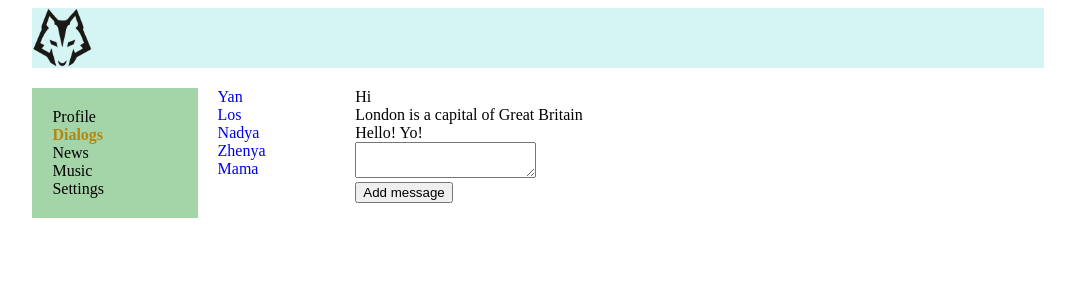
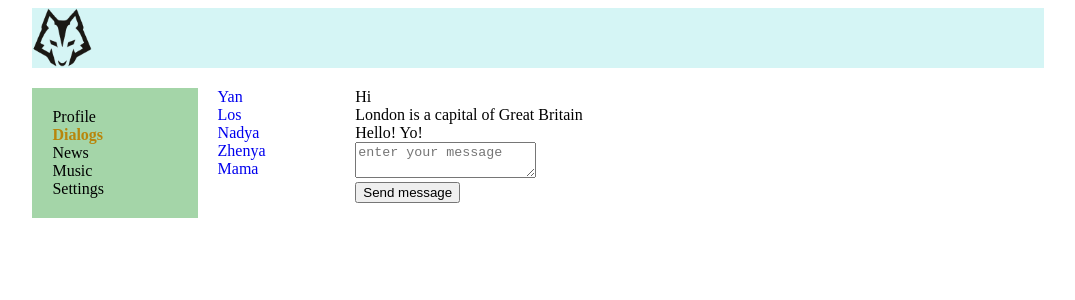
Before and after one commit to JudgEby/social-network-ts, a React (Create React App) app: page /dialogs in a window 1280 px wide. Shown: the top 300 px of the page, without its empty margins (102-1177 px from the left). Built offline with nearby package versions, Linux system fonts and the light colour scheme.

Commit message:
Completed lesson 41

```diff
--- a/src/App.tsx
+++ b/src/App.tsx
@@ -16,14 +16,7 @@ type AppType = {
   dispatch: DispatchType
 }
 
-function App({
-  state: {
-    profilePage,
-    messagesPage,
-    temp: { postTextareaValue },
-  },
-  dispatch,
-}: AppType) {
+function App({ state: { profilePage, dialogsPage }, dispatch }: AppType) {
   return (
     <BrowserRouter>
       <div className={'app-wrapper'}>
@@ -33,16 +26,12 @@ function App({
           <Route
             path={'/profile'}
             render={() => (
-              <Profile
-                profilePage={profilePage}
-                dispatch={dispatch}
-                postTextareaValue={postTextareaValue}
-              />
+              <Profile profilePage={profilePage} dispatch={dispatch} />
             )}
           />
           <Route
             path={'/dialogs'}
-            render={() => <Dialogs state={messagesPage} />}
+            render={() => <Dialogs state={dialogsPage} dispatch={dispatch} />}
           />
           <Route path={'/news'} component={News} />
           <Route path={'/music'} component={Music} />
--- a/src/components/Dialogs/Dialogs.tsx
+++ b/src/components/Dialogs/Dialogs.tsx
@@ -1,15 +1,22 @@
-import React from 'react'
+import React, { ChangeEvent } from 'react'
 import s from './Dialogs.module.css'
 import DialogItem from './DialogItem/DialogItem'
 import Message from './Message/Message'
+import { DispatchType } from '../../redux/state'
+import {
+  sendMessageActionCreator,
+  updateNewMessageBodyActionCreator,
+} from '../../redux/dialogs-reducer'
 
 type DialogsPT = {
   state: SatePT
+  dispatch: DispatchType
 }
 
 type SatePT = {
   dialogs: Array<DialogsFromPropsPT>
   messages: Array<MessagesPT>
+  newMessageBody: string
 }
 
 type DialogsFromPropsPT = {
@@ -22,7 +29,10 @@ type MessagesPT = {
   message: string
 }
 
-const Dialogs = ({ state: { dialogs, messages } }: DialogsPT) => {
+const Dialogs = ({
+  state: { dialogs, messages, newMessageBody },
+  dispatch,
+}: DialogsPT) => {
   const dialogsElements = dialogs.map((dialog) => (
     <DialogItem key={dialog.id} name={dialog.name} id={dialog.id} />
   ))
@@ -31,11 +41,14 @@ const Dialogs = ({ state: { dialogs, messages } }: DialogsPT) => {
     <Message key={message.id} message={message.message} id={message.id} />
   ))
 
-  const newMessageElement = React.createRef<HTMLTextAreaElement>()
+  const onSendMessageClick = () => {
+    if (newMessageBody) {
+      dispatch(sendMessageActionCreator())
+    }
+  }
 
-  const addPost = () => {
-    let text = newMessageElement.current?.value
-    console.log(text)
+  const onNewMessageChange = (e: ChangeEvent<HTMLTextAreaElement>) => {
+    dispatch(updateNewMessageBodyActionCreator(e.currentTarget.value))
   }
 
   return (
@@ -43,9 +56,13 @@ const Dialogs = ({ state: { dialogs, messages } }: DialogsPT) => {
       <div className={s.dialogsItems}>{dialogsElements}</div>
       <div>
         <div className={s.messages}>{messagesElements}</div>
-        <textarea ref={newMessageElement} />
+        <textarea
+          placeholder={'enter your message'}
+          value={newMessageBody}
+          onChange={onNewMessageChange}
+        />
         <div>
-          <button onClick={addPost}>Add message</button>
+          <button onClick={onSendMessageClick}>Send message</button>
         </div>
       </div>
     </div>
--- a/src/components/Profile/MyPosts/MyPosts.tsx
+++ b/src/components/Profile/MyPosts/MyPosts.tsx
@@ -1,12 +1,11 @@
 import React, { ChangeEvent } from 'react'
 import s from './MyPosts.module.css'
 import Post from './Post/Post'
+import { DispatchType, PostType } from '../../../redux/state'
 import {
   addPostActionCreator,
-  DispatchType,
-  PostType,
   updateNewPostTextActionCreator,
-} from '../../../redux/state'
+} from '../../../redux/profile-reducer'
 
 type MyPostsPT = {
   posts: PostType[]
--- a/src/components/Profile/Profile.tsx
+++ b/src/components/Profile/Profile.tsx
@@ -7,13 +7,11 @@ import { DispatchType, ProfilePageType } from '../../redux/state'
 type ProfilePT = {
   profilePage: ProfilePageType
   dispatch: DispatchType
-  postTextareaValue: string
 }
 
 const Profile = ({
-  profilePage: { posts },
+  profilePage: { posts, postTextareaValue },
   dispatch,
-  postTextareaValue,
 }: ProfilePT) => {
   return (
     <div className={s.content}>
--- /dev/null
+++ b/src/redux/dialogs-reducer.ts
@@ -0,0 +1,44 @@
+import { v1 } from 'uuid'
+import {
+  ActionsType,
+  AddPostActionType,
+  DialogsPageType,
+  MessagesType,
+  SendMessageActionType,
+  UpdateNewMessageBodyActionType,
+  UpdateNewPostTextActionType,
+} from './state'
+
+const UPDATE_NEW_MESSAGE_BODY = 'UPDATE_NEW_MESSAGE_BODY'
+const SEND_MESSAGE = 'SEND_MESSAGE'
+
+const dialogsReducer = (state: DialogsPageType, action: ActionsType) => {
+  switch (action.type) {
+    case SEND_MESSAGE:
+      const newMessage: MessagesType = {
+        id: v1(),
+        message: state.newMessageBody,
+      }
+      state.messages.push(newMessage)
+      state.newMessageBody = ''
+      return state
+    case UPDATE_NEW_MESSAGE_BODY:
+      state.newMessageBody = action.payload
+      return state
+    default:
+      return state
+  }
+}
+
+//action creators
+export const sendMessageActionCreator = (): SendMessageActionType => {
+  return { type: SEND_MESSAGE }
+}
+
+export const updateNewMessageBodyActionCreator = (
+  payload: string
+): UpdateNewMessageBodyActionType => {
+  return { type: UPDATE_NEW_MESSAGE_BODY, payload: payload }
+}
+
+export default dialogsReducer
--- /dev/null
+++ b/src/redux/profile-reducer.ts
@@ -0,0 +1,45 @@
+import { v1 } from 'uuid'
+import {
+  ActionsType,
+  AddPostActionType,
+  PostType,
+  ProfilePageType,
+  SendMessageActionType,
+  UpdateNewMessageBodyActionType,
+  UpdateNewPostTextActionType,
+} from './state'
+
+const UPDATE_NEW_POST_TEXT = 'UPDATE_NEW_POST_TEXT'
+const ADD_POST = 'ADD_POST'
+
+const profileReducer = (state: ProfilePageType, action: ActionsType) => {
+  switch (action.type) {
+    case ADD_POST:
+      const newPost: PostType = {
+        id: v1(),
+        message: state.postTextareaValue,
+        likesCount: 0,
+      }
+      state.posts.push(newPost)
+      state.postTextareaValue = ''
+      return state
+    case UPDATE_NEW_POST_TEXT:
+      state.postTextareaValue = action.payload
+      return state
+    default:
+      return state
+  }
+}
+
+//action creators
+export const addPostActionCreator = (): AddPostActionType => {
+  return { type: ADD_POST }
+}
+
+export const updateNewPostTextActionCreator = (
+  payload: string
+): UpdateNewPostTextActionType => {
+  return { type: UPDATE_NEW_POST_TEXT, payload: payload }
+}
+
+export default profileReducer
--- a/src/redux/state.ts
+++ b/src/redux/state.ts
@@ -1,23 +1,22 @@
 import { v1 } from 'uuid'
+import profileReducer from './profile-reducer'
+import dialogsReducer from './dialogs-reducer'
 
 //types
 export type RootStateType = {
   profilePage: ProfilePageType
-  messagesPage: MessagesPageType
-  temp: TempType
-}
-
-type TempType = {
-  postTextareaValue: string
+  dialogsPage: DialogsPageType
 }
 
 export type ProfilePageType = {
   posts: PostType[]
+  postTextareaValue: string
 }
 
-type MessagesPageType = {
+export type DialogsPageType = {
   dialogs: DialogsTypes[]
   messages: MessagesType[]
+  newMessageBody: string
 }
 
 export type PostType = {
@@ -31,7 +30,7 @@ type DialogsTypes = {
   name: string
 }
 
-type MessagesType = {
+export type MessagesType = {
   id: number | string
   message: string
 }
@@ -53,39 +52,47 @@ export type UpdateNewPostTextActionType = {
   payload: string
 }
 
+export type SendMessageActionType = {
+  type: 'SEND_MESSAGE'
+}
+
+export type UpdateNewMessageBodyActionType = {
+  type: 'UPDATE_NEW_MESSAGE_BODY'
+  payload: string
+}
+
 export type DispatchType = (action: ActionsType) => void
 
-export type ActionsType = AddPostActionType | UpdateNewPostTextActionType
-
-//constants
-const UPDATE_NEW_POST_TEXT = 'UPDATE_NEW_POST_TEXT'
-const ADD_POST = 'ADD_POST'
+export type ActionsType =
+  | AddPostActionType
+  | UpdateNewPostTextActionType
+  | UpdateNewMessageBodyActionType
+  | SendMessageActionType
 
 //store
 let store: StoreType = {
   _state: {
     profilePage: {
       posts: [
-        { id: 1, message: 'Hi! How are you?', likesCount: 15 },
-        { id: 2, message: 'Hello! All is good!', likesCount: 10 },
+        { id: v1(), message: 'Hi! How are you?', likesCount: 15 },
+        { id: v1(), message: 'Hello! All is good!', likesCount: 10 },
       ],
+      postTextareaValue: '',
     },
-    messagesPage: {
+    dialogsPage: {
       dialogs: [
-        { id: 1, name: 'Yan' },
-        { id: 2, name: 'Los' },
-        { id: 3, name: 'Nadya' },
-        { id: 4, name: 'Zhenya' },
-        { id: 5, name: 'Mama' },
+        { id: v1(), name: 'Yan' },
+        { id: v1(), name: 'Los' },
+        { id: v1(), name: 'Nadya' },
+        { id: v1(), name: 'Zhenya' },
+        { id: v1(), name: 'Mama' },
       ],
       messages: [
-        { id: 1, message: 'Hi' },
-        { id: 2, message: 'London is a capital of Great Britain' },
-        { id: 3, message: 'Hello! Yo!' },
+        { id: v1(), message: 'Hi' },
+        { id: v1(), message: 'London is a capital of Great Britain' },
+        { id: v1(), message: 'Hello! Yo!' },
       ],
-    },
-    temp: {
-      postTextareaValue: '',
+      newMessageBody: '',
     },
   },
 
@@ -101,34 +108,10 @@ let store: StoreType = {
   },
 
   dispatch(action) {
-    switch (action.type) {
-      case 'ADD_POST':
-        const newPost: PostType = {
-          id: v1(),
-          message: this._state.temp.postTextareaValue,
-          likesCount: 0,
-        }
-        this._state.profilePage.posts.push(newPost)
-        this._state.temp.postTextareaValue = ''
-        this._callSubscriber(this._state)
-        break
-      case 'UPDATE_NEW_POST_TEXT':
-        this._state.temp.postTextareaValue = action.payload
-        this._callSubscriber(this._state)
-        break
-    }
+    this._state.profilePage = profileReducer(this._state.profilePage, action)
+    this._state.dialogsPage = dialogsReducer(this._state.dialogsPage, action)
+    this._callSubscriber(this._state)
   },
 }
 
-//action creators
-export const addPostActionCreator = (): AddPostActionType => {
-  return { type: ADD_POST }
-}
-
-export const updateNewPostTextActionCreator = (
-  payload: string
-): UpdateNewPostTextActionType => {
-  return { type: UPDATE_NEW_POST_TEXT, payload: payload }
-}
-
 export default store
```
